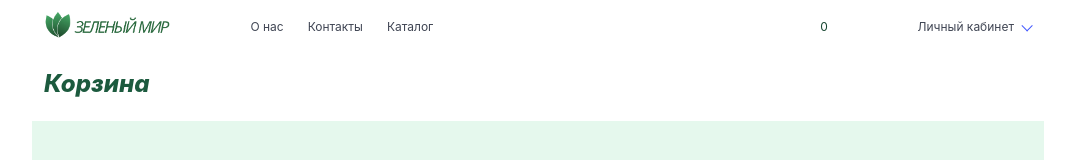
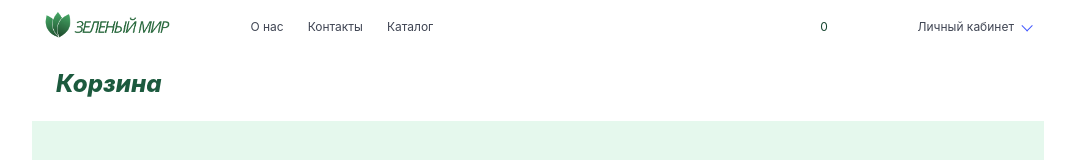
Before and after one commit to ElenaFro/teamproject, a Vue app: page /cart in a window 1280 px wide. Shown: the part 249-409 px from the top of the page, without its empty margins (102-1177 px from the left). Built offline with nearby package versions, Linux system fonts and the light colour scheme; some icons are missing.

Commit message:
фото в корзине

```diff
--- a/src/App.vue
+++ b/src/App.vue
@@ -3,7 +3,7 @@
 </template>
 
 <script>
-import RouterPage from "/src/components/RouterPage.vue";
+import RouterPage from "/src/components/routerPage.vue";
 export default {
   name: "plant-shop",
   components: {
--- a/src/components/Cart/Cart.vue
+++ b/src/components/Cart/Cart.vue
@@ -1,8 +1,8 @@
 <template>
   <div class="cart">
     <MailHeader />
-    <Navigation :cart_data="CART" />
-    <p class="title has-text-success-25 is-4 is-italic ml-3">Корзина</p>
+    <Navigation />
+    <p class="title has-text-success-25 is-4 is-italic ml-5">Корзина</p>
     <CartItem
       v-for="(item, index) in CART"
       :key="item.vcode"
--- a/src/components/Cart/CartItem.vue
+++ b/src/components/Cart/CartItem.vue
@@ -3,7 +3,7 @@
     <div class="column is-one-third">
       <img
       class="cart_item__image"
-      :src="'../src/assets/plantsImages/' + cart_item_data.image"
+      :src="'../../src/assets/plantsImages/' + cart_item_data.image"
       alt="Растение"
       />
       <p>{{ cart_item_data.name }}</p>
@@ -51,7 +51,7 @@ export default {
   // display: flex;
   // flex-wrap: nowrap;
   justify-content: space-between;
-  // align-items: center;
+  align-items: center;
   margin: 20px;
   padding: 20px;
   border-radius: 10px;
```
Also changed, not shown: 1 other file (tests, documents, lock files or other folders).
